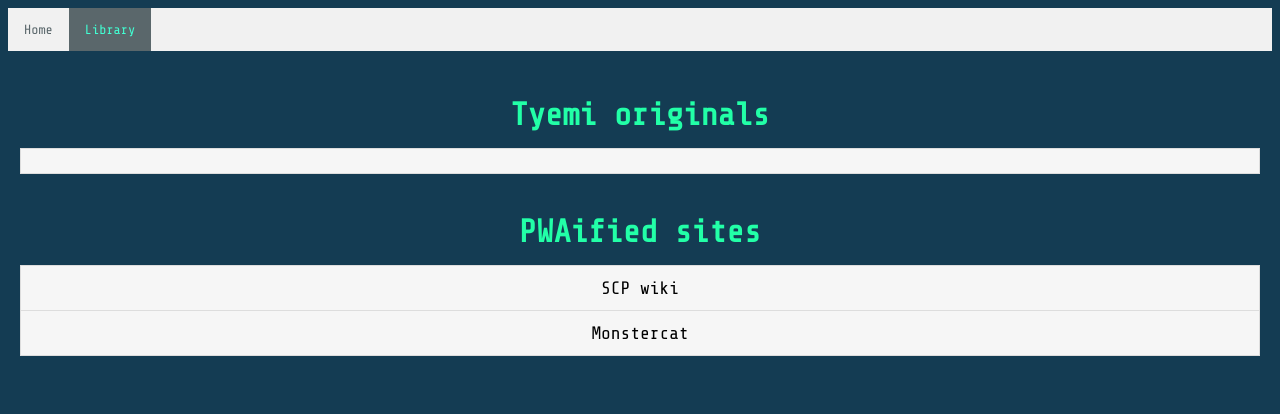
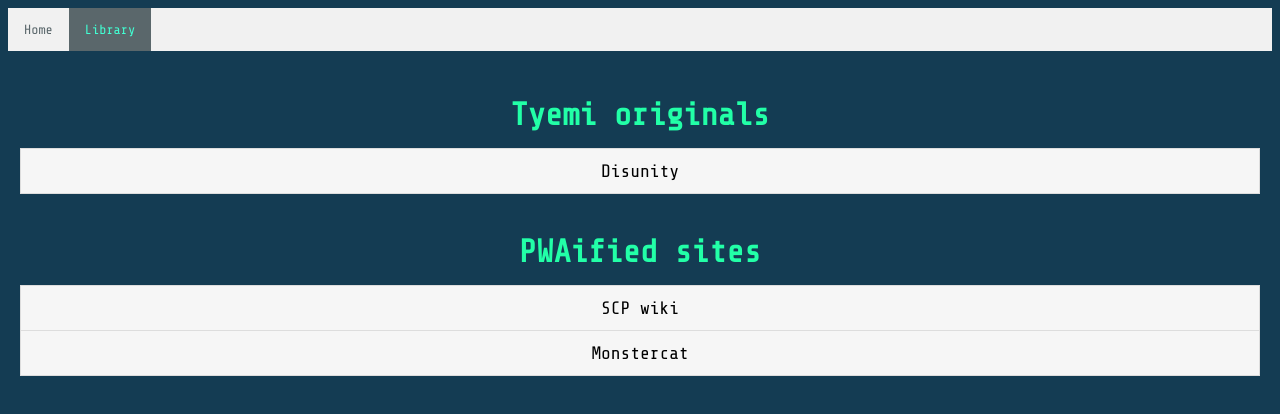
Before and after one commit to tyemidev/tyeminew, a plain HTML site: page index.html in a window 1280 px wide. Both pictures are taken after a click on the button "Library". Drawn offline with nearby package versions, Linux system fonts and the light colour scheme.

Commit message:
Add files via upload

```diff
--- a/index.html
+++ b/index.html
@@ -67,7 +67,7 @@
     <div id="lib" class="tabcontent">
         <ul id="list">
           <h1>Tyemi originals</h1>
-          <li><button onclick="window.open('./app/disunity.html')"></button></li>
+          <li><button onclick="window.open('./app/disunity.html')">Disunity</button></li>
 
           <h1>PWAified sites</h1>
           <li><button onclick="window.open('./app/scp.html')">SCP wiki</button></li>
```
